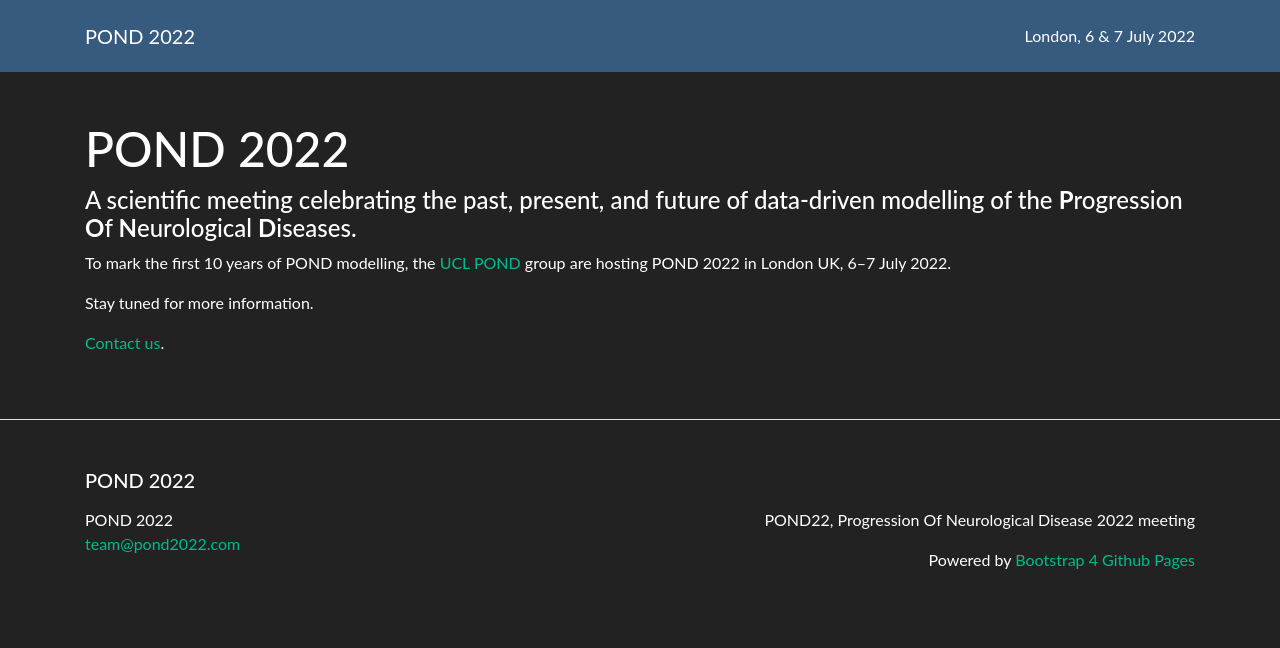
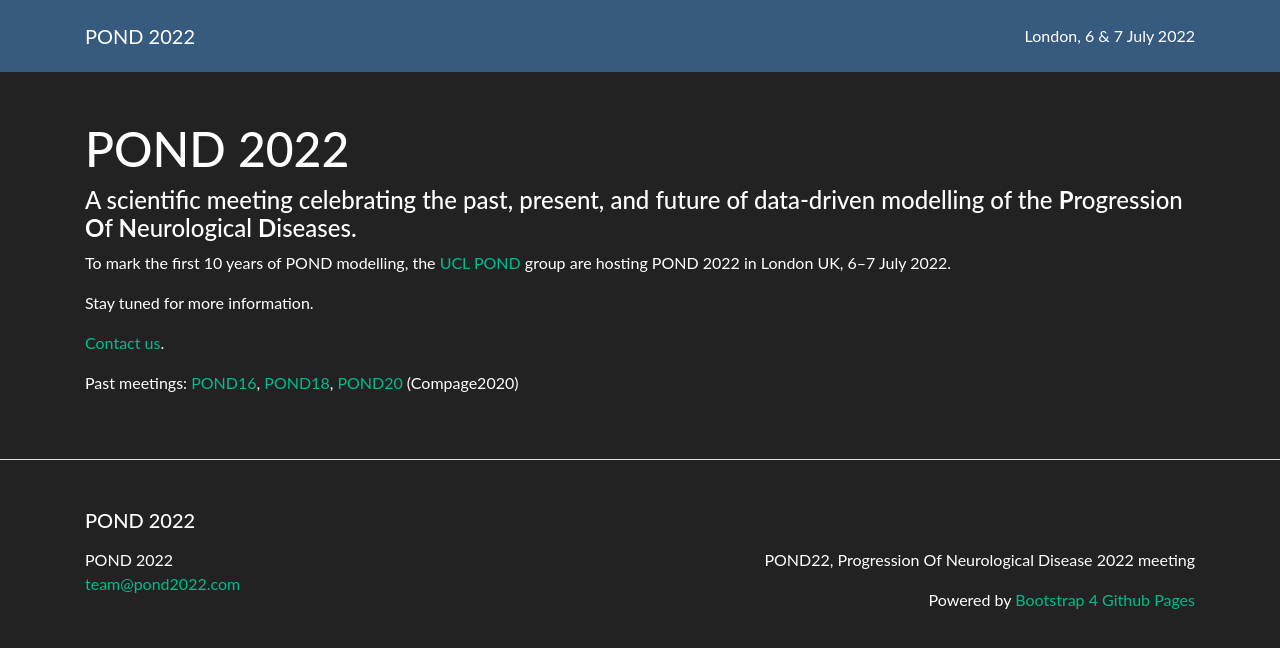
Before and after one commit to noxtoby/pond2022-bs4, a Jekyll site: the page built from index.md, in a window 1280 px wide. Shown: the top 648 px of the page. Built offline with Jekyll 4.4.1, drawn with Linux system fonts in a browser that asks for light colours.

Commit message:
Previous editions added

```diff
--- a/index.md
+++ b/index.md
@@ -12,3 +12,5 @@ To mark the first 10 years of POND modelling, the [UCL POND](http://pond.cs.ucl.
 Stay tuned for more information.
 
 [Contact us](mailto:team@pond2022.com).
+
+Past meetings: [POND16](http://europond.eu/pond2016), [POND18](http://europond.eu/pond2018), [POND20](http://europond.github.io/compage2020) (Compage2020)
```
